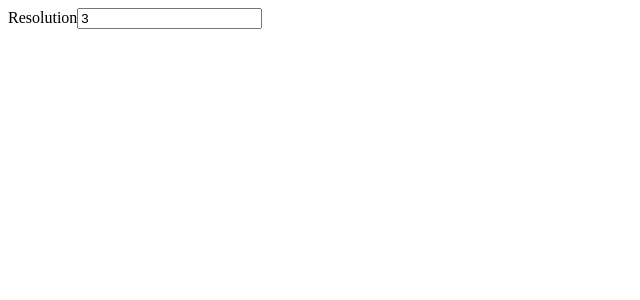
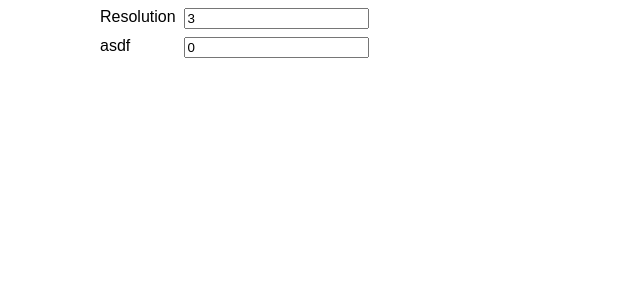
Before and after one commit to 12eh/blend-tool, a React (Vite) app: page / in a window 1280 px wide. Shown: the top 300 px of the page, without its empty margins (0-640 px from the left). Built offline with nearby package versions, Linux system fonts and the light colour scheme.

Commit message:
Initial main grid and form styles

```diff
--- a/src/App.css
+++ b/src/App.css
@@ -1,4 +1,29 @@
 #main-container {
+  font-family: sans-serif;
+  height: calc(100% - 16px);
+  padding: 8px;
+  max-width: 1080px;
+  margin: auto;
+}
+
+#main-grid {
+  height: 100%;
   display: grid;
-  height: 100%;
+  grid-template-rows: [form] auto [results] 1fr;
 }
+
+#main-form {
+  display: grid;
+  grid-template-columns: [label] auto [input] auto 1fr;
+  gap: 8px;
+}
+
+#main-form label {
+  grid-column: label;
+  align-self: start;
+}
+
+#main-form input {
+  grid-column: input;
+  align-self: start;
+}
--- a/src/App.tsx
+++ b/src/App.tsx
@@ -4,6 +4,7 @@ import { NumericInput } from "./NumericInput";
 function App() {
   return (
     <div id="main-container">
+      <div id="main-grid">
         <form
           id="main-form"
           onKeyDown={(e) => {
@@ -18,7 +19,14 @@ function App() {
             defaultValue={3}
             onChange={console.log}
           />
+          <NumericInput
+            id="asdf"
+            label="asdf"
+            defaultValue={0}
+            onChange={console.log}
+          />
         </form>
+      </div>
     </div>
   );
 }
--- a/src/NumericInput.tsx
+++ b/src/NumericInput.tsx
@@ -15,7 +15,7 @@ export function NumericInput(props: Props): ReactElement<Props> {
   const [value, setValue] = useState(defaultValue);
 
   return (
-    <div className="form-group">
+    <>
       <label htmlFor={id}>{label}</label>
       <input
         type="number"
@@ -30,6 +30,6 @@ export function NumericInput(props: Props): ReactElement<Props> {
           onChange(newValue);
         }}
       />
-    </div>
+    </>
   );
 }
--- a/src/index.css
+++ b/src/index.css
@@ -2,4 +2,5 @@ html,
 body,
 #root {
   height: 100%;
+  margin: 0;
 }
```
Lines whose indentation alone changed are shown as unchanged.
